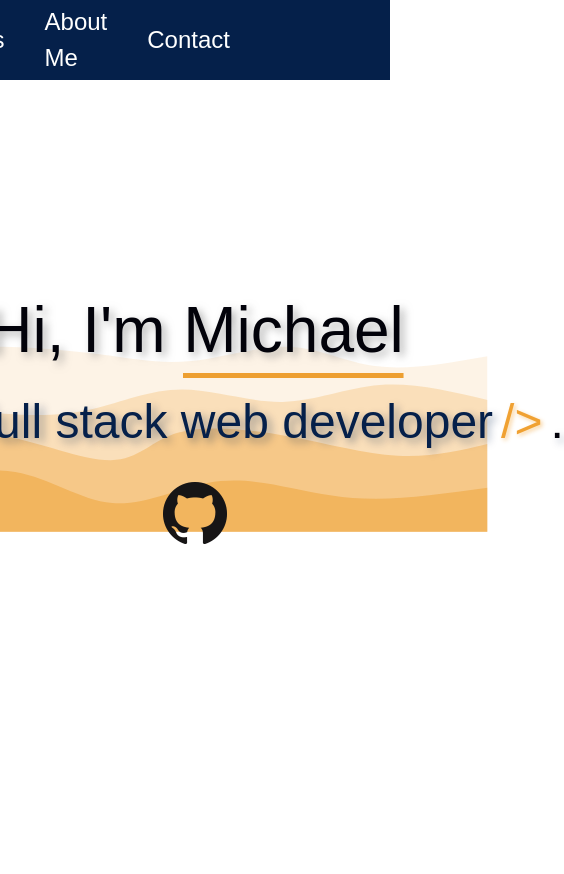
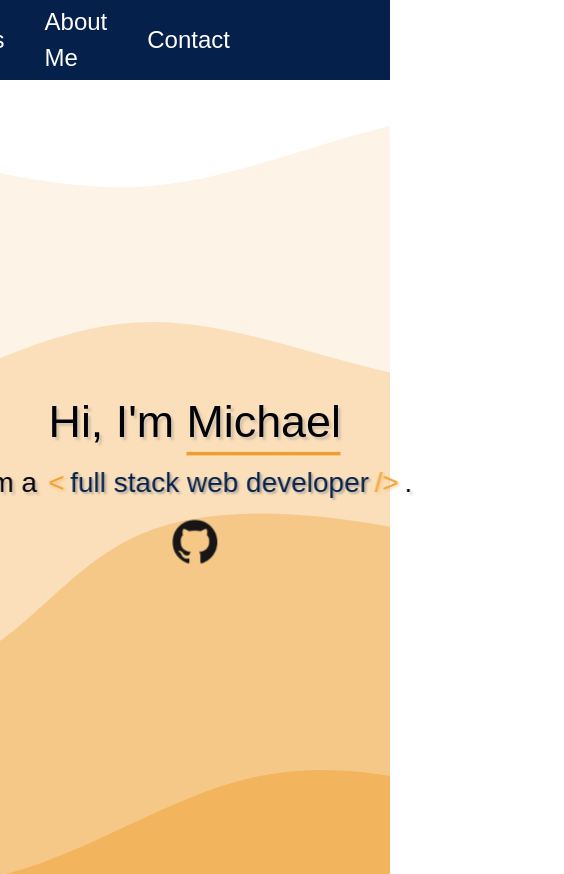
Before and after one commit to michaelongaro/Portfolio, a React (Vite) app: page / in a window 390 px wide. Shown: the top 874 px of the page, 564 px wide, since content can reach past the window. Built offline with nearby package versions, Linux system fonts and the light colour scheme; a web font is replaced by a local one.

Commit message:
made more responsive + cleaner text-shadows

```diff
--- a/src/components/hero/Hero.module.css
+++ b/src/components/hero/Hero.module.css
@@ -1,14 +1,22 @@
-.hero {}
+.heroBackground {
+  position: relative;
+  /* roughly height of navbar */
+  top: 60px;
+  background: url("../../assets/heroBackgroundPattern.svg") no-repeat center center fixed;
+  height: 100vh;
+}
 
 .hero>span {
   background-color: #ed9f31;
+  text-shadow: rgb(118 118 118 / 57%) 4px 4px 9px;
 }
 
 .topHero {
   color: #02020a;
-  text-shadow: #05204a66 4px 4px 9px;
-  /* maybe need to change this */
+  text-shadow: rgb(118 118 118 / 27%) 4px 4px 3px;
   opacity: 0;
+  font-size: 4rem;
+  /* font-size: clamp(1rem, -0.465rem + 6.25vw, 4rem); */
   animation: fadeInRight 1s forwards;
 }
 
@@ -24,16 +32,14 @@
 
 .nameUnderline:hover {
   background-position: 100% 100%;
-  /*OR bottom right*/
   background-size: 100% 2px;
 }
 
 .middleHero {
   color: #02020a;
-  text-shadow: #05204a66 4px 4px 9px;
-  /* maybe need to change this */
+  text-shadow: rgb(118 118 118 / 27%) 4px 4px 3px;
   gap: 0.5rem;
-  font-size: 3rem;
+  font-size: 2.5rem;
   white-space: nowrap;
 
   opacity: 0;
@@ -42,14 +48,7 @@
 }
 
 .webDevText {
-  color: #02020a;
-  text-shadow: #05204a66 4px 4px 9px;
-  /* maybe need to change this */
-  gap: 0.5rem;
-  font-size: 3rem;
-  white-space: nowrap;
-
-  /* opacity: 0; */
+  text-shadow: rgb(5 32 74 / 27%) 3px 3px 3px;
   animation: fadeToBlue 1s forwards;
   animation-delay: 400ms;
 }
@@ -65,7 +64,7 @@
   text-shadow: none;
   opacity: 0;
   width: 0;
-  animation: fadeInUpLeftBracket 2s forwards,
+  animation: fadeInUpLeftBracket .75s cubic-bezier(.22, .56, .8, 1.5) forwards,
     glow 1s ease-in-out infinite alternate;
   animation-delay: 400ms, 1000ms;
 }
@@ -75,19 +74,9 @@
   text-shadow: none;
   opacity: 0;
   width: 0;
-  animation: fadeInUpRightBracket 2s forwards,
+  animation: fadeInUpRightBracket 1s cubic-bezier(.22, .56, .8, 1.5) forwards,
     glow 1s ease-in-out infinite alternate;
   animation-delay: 400ms, 1000ms;
-}
-
-.backgroundPattern {
-  position: absolute;
-  top: 0;
-  left: 0;
-  /* width: 100vh; */
-  height: 100vh;
-  z-index: -5;
-  transform: scaleX(1.5);
 }
 
 .githubLogo {
@@ -189,3 +178,9 @@
     background-size: 100% 5px;
   }
 }
+
+@media (max-width: 900px) {
+  .hero {
+    transform: scale(.7);
+  }
+}
--- a/src/components/hero/Hero.tsx
+++ b/src/components/hero/Hero.tsx
@@ -1,6 +1,5 @@
 import openInNewTab from "../../util/openInNewTab";
 
-import heroBackgroundPattern from "../../assets/heroBackgroundPattern.svg";
 import mediumGithubLogo from "../../assets/mediumGithubLogo.png";
 
 import classes from "./Hero.module.css";
@@ -8,24 +7,9 @@
 
 export function Hero(props: any) {
   return (
-    <div
-      style={{ position: "relative", height: "100vh" }}
-      className={"baseFlex"}
-    >
-      <img
-        className={classes.backgroundPattern}
-        src={heroBackgroundPattern}
-        alt={"Background Pattern"}
-      />
-
+    <div className={`${classes.heroBackground} baseFlex`}>
       <div style={{ gap: ".5em" }} className={`${classes.hero} baseVertFlex`}>
-        <div
-          style={{
-            fontSize: "4rem",
-            textShadow: "rgb(118 118 118 / 57%) 4px 4px 9px",
-          }}
-          className={classes.topHero}
-        >
+        <div className={classes.topHero}>
           Hi, I'm <span className={classes.nameUnderline}>Michael</span>
         </div>
         <div className={`${classes.middleHero} baseFlex`}>
```
